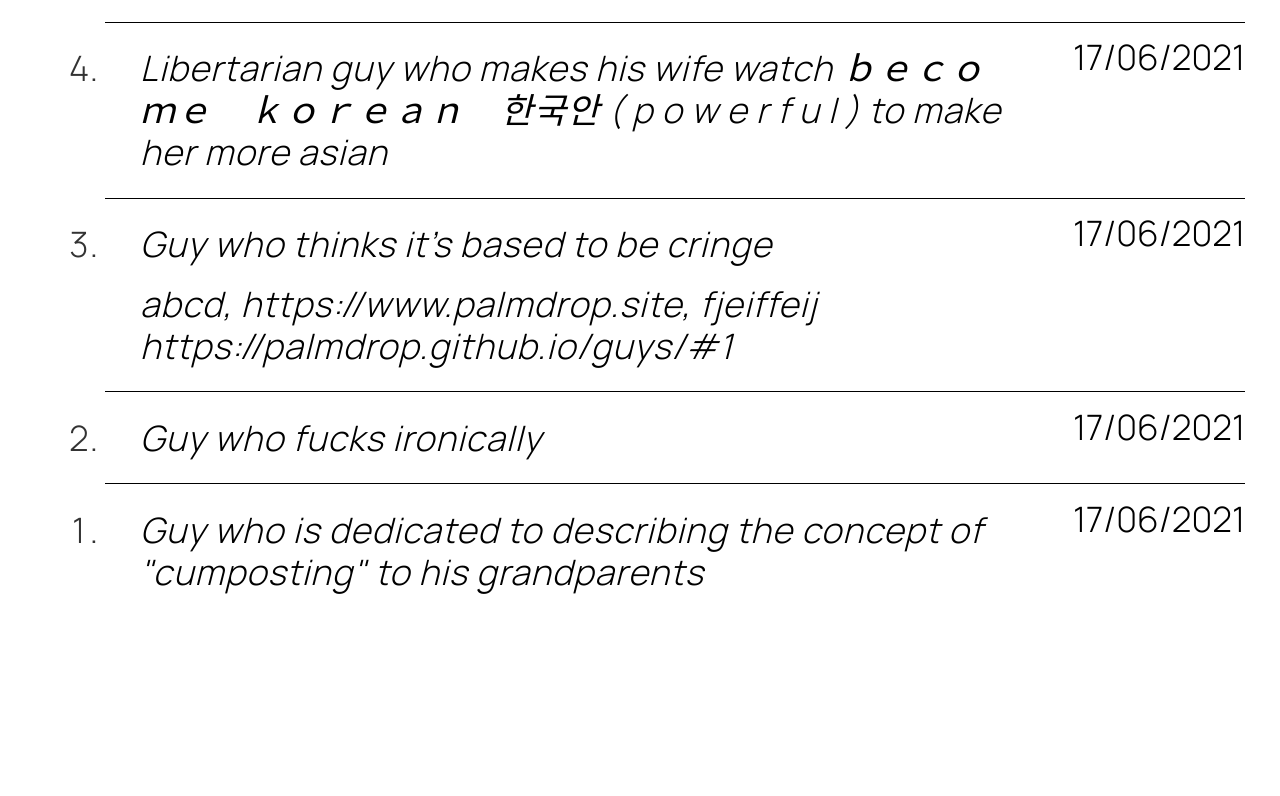
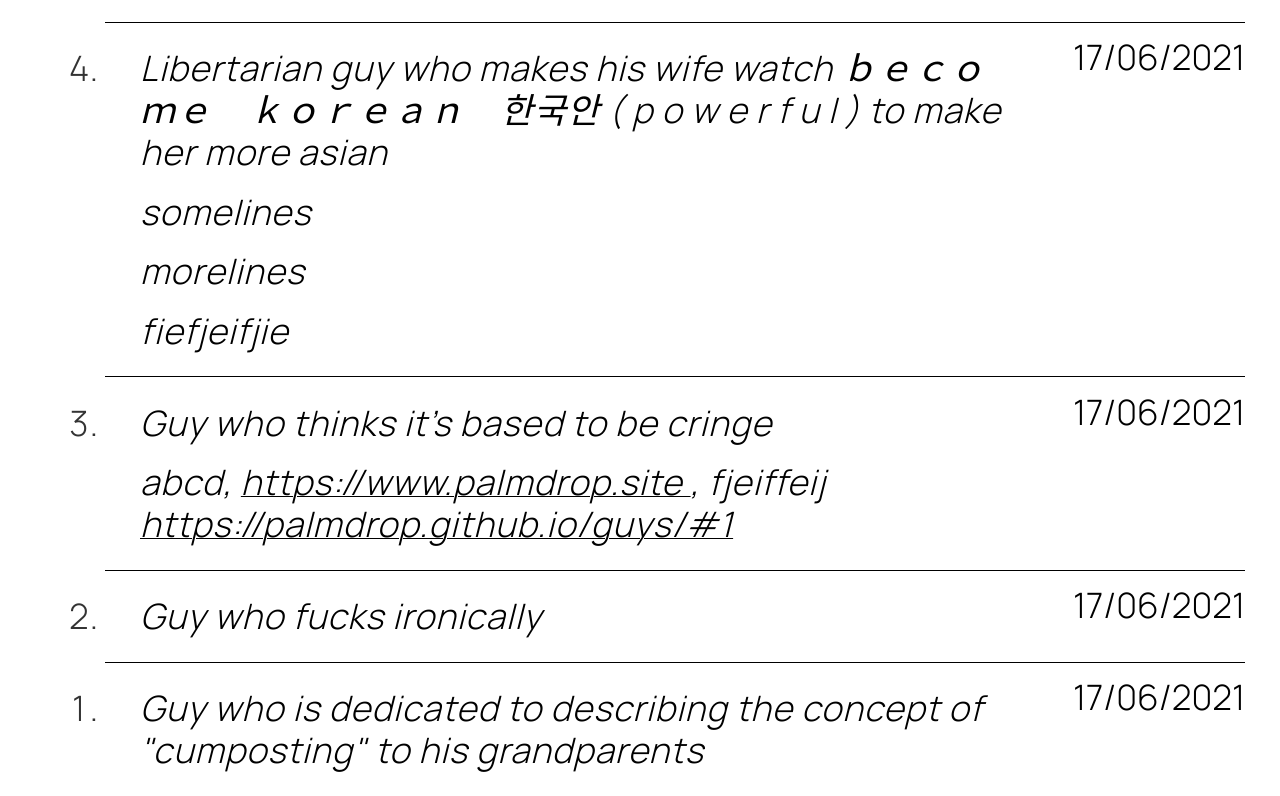
Before and after one commit to palmdrop/guys, a Svelte app: page / in a window 1280 px wide. Shown: the part 789-1585 px from the top of the page. Before the commit the page ends 1406 px from the top, so only its background shows below. Built offline with nearby package versions, Linux system fonts and the light colour scheme.

Commit message:
Split on newlines, parse links

```diff
--- a/src/App.svelte
+++ b/src/App.svelte
@@ -4,7 +4,7 @@
 	import { onMount } from 'svelte';
 	import { fetchStatus$, fetchToStores, guys$ } from './stores/guyData';
 	import Header from './components/header/Header.svelte';
-  import GuyList from './components/guys/GuyList.svelte';
+  	import GuyList from './components/guys/GuyList.svelte';
 
 	// Fetch guys
 	onMount(async () => {
@@ -48,6 +48,23 @@
 		flex-direction: column;
 	}
 
+	:global(a) {
+		text-decoration: underline;
+		text-decoration-thickness: 1px;
+		color: black;
+	}
+
+	:global(a:hover) {
+		text-decoration: underline;
+		text-decoration-thickness: 2px;
+		color: black;
+	}
+
+	:global(a:visited) {
+		text-decoration: underline;
+		color: black;
+	}
+
 	main {
 		margin: auto;
 		box-sizing: border-box;
--- a/src/components/guys/GuyEntry.svelte
+++ b/src/components/guys/GuyEntry.svelte
@@ -6,9 +6,39 @@
 
     // Kudos https://betterprogramming.pub/detecting-external-links-in-a-paragraph-of-text-with-javascript-automatically-3c15537f4997
     const linkRegex = /(https?:\/\/)?[\w\-~]+(\.[\w\-~]+)+(\/[\w\-~@:%]*)*(#[\w\-]*)?(\?[^\s]*)?/gi;
+    const newlineRegex = /\r?\n/g;
 
-    $: guy = guyData.content[0];
-    $: rest = guyData.content.slice(1).filter(line => !!line);
+    const processLine = (line: string) => {
+      return line
+        .split(newlineRegex)
+        .map(line =>
+          line.replaceAll(
+            linkRegex,
+            url => {
+              return `
+                <a
+                  noreferrer
+                  noopener
+                  target="_blank"
+                  href=${url}
+                  class="link"
+                >
+                  ${url}
+                </a>`;
+            }
+          )
+        );
+    };
+
+    $: guyLines = guyData
+      .content
+      .filter(Boolean)
+      .map(processLine)
+      .flat();
+
+    $: guy = guyLines[0];
+    $: rest = guyLines.slice(1);
+
     $: date = new Date(
         Date.parse(guyData.date)
       ).toLocaleString('en-uk', {
@@ -25,12 +55,12 @@
   >
     <div class="guy">
       <p>
-        { guy }
+        {@html guy }
       </p>
       { #if rest.length }
         { #each rest as line, i (i) }
           <p>
-            { line }
+            { @html line }
           </p>
         { /each }
       { /if }
--- a/src/stores/data.json
+++ b/src/stores/data.json
@@ -36,7 +36,7 @@
           "date": "17 Jun, 2021",
           "content": [
             "Libertarian guy who makes his wife watch ｂｅｃｏｍｅ　ｋｏｒｅａｎ　한국안 ( p o w e r f u l ) to make her more asian",
-            null,
+            "somelines\nmorelines\nfiefjeifjie",
             null,
             null
           ]
```
